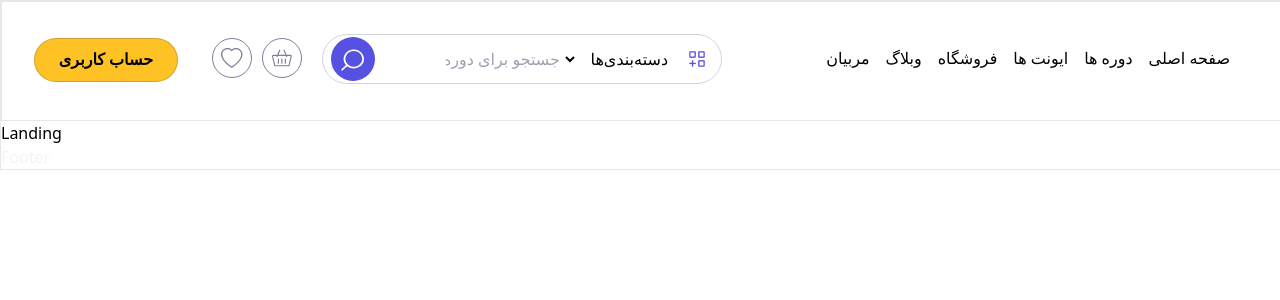
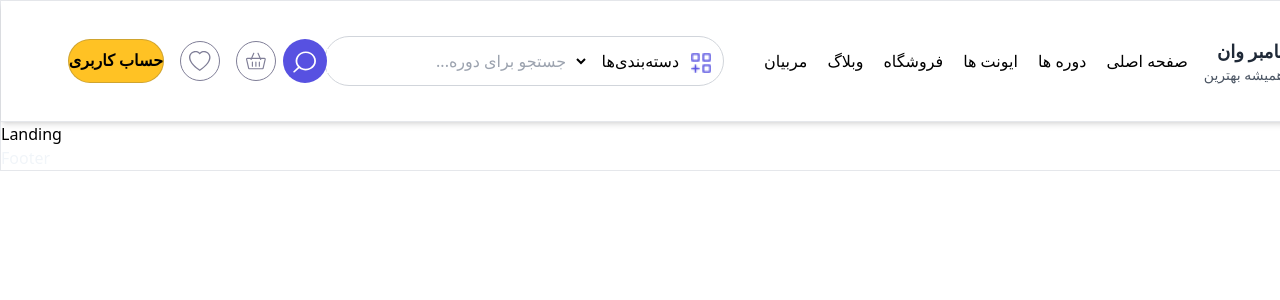
Before and after one commit to react-summer-1404/-Axis-, a React (Vite) app in the folder Axis/: page / in a window 1280 px wide. Shown: the top 300 px of the page. Built offline with nearby package versions, Linux system fonts and the light colour scheme.

Commit message:
feat:responsive navbar

```diff
--- a/Axis/src/Common/Navbar.jsx
+++ b/Axis/src/Common/Navbar.jsx
@@ -1,18 +1,61 @@
-import React from 'react'
+// import React from 'react'
 import ImgIcon from '../assets/Navbar/SVG.png'
 import Button from '../assets/Navbar/Button.svg'
 import Header from '../assets/Navbar/Header.svg'
 import Like from '../assets/Navbar/Header (1).svg'
 import { Link } from 'react-router-dom'
-
+import React, { useState } from 'react';
 
 const Navbar = () => {
-  return (
-    <div className='h-[120px] border m-auto relative' >
-        {/* logo */}
+  const [isOpen, setIsOpen] = useState(false);
+
+  const HamburgerIcon = (
+    <svg className="w-6 h-6" fill="none" stroke="currentColor" viewBox="0 0 24 24" xmlns="http://www.w3.org/2000/svg">
+      <path strokeLinecap="round" strokeLinejoin="round" strokeWidth="2" d="M4 6h16M4 12h16m-7 6h7"></path>
+    </svg>
+  );
+
+  const CloseIcon = (
+    <svg className="w-6 h-6" fill="none" stroke="currentColor" viewBox="0 0 24 24" xmlns="http://www.w3.org/2000/svg">
+      <path strokeLinecap="round" strokeLinejoin="round" strokeWidth="2" d="M6 18L18 6M6 6l12 12"></path>
+    </svg>
+  );
+
+  const NavLinks = (
+    <div className='flex gap-5 relative left-10 whitespace-nowrap'>
+      <p className='hover:text-[#5751E1] cursor-pointer dark:text-gray-300 dark:hover:text-[#5751E1]'>
+        <Link to='/'>صفحه اصلی</Link>
+      </p>
+      <p className='hover:text-[#5751E1] cursor-pointer dark:text-gray-300 dark:hover:text-[#5751E1]'>
+        <Link to="/courses"> دوره ها</Link>
+      </p>
+      <p className='hover:text-[#5751E1] cursor-pointer dark:text-gray-300 dark:hover:text-[#5751E1]'>ایونت ها</p>
+      <p className='hover:text-[#5751E1] cursor-pointer dark:text-gray-300 dark:hover:text-[#5751E1]'> فروشگاه</p>
+      <p className='hover:text-[#5751E1] cursor-pointer dark:text-gray-300 dark:hover:text-[#5751E1]'>وبلاگ </p>
+      <p className='hover:text-[#5751E1] cursor-pointer dark:text-gray-300 dark:hover:text-[#5751E1]'>مربیان</p>
+    </div>
+  );
+
+  const SearchBox = (
+    <div className='border rounded-full relative  flex w-full lg:w-[400px] h-[50px] p-3 border-gray-300 dark:bg-slate-100 mt-4 lg:mt-0'>
+      <div className='flex items-center w-full '>
+        <select className="px-1 py-1 pr-7 si text-right focus:outline-none relative top-0 right-0 bg-white dark:bg-slate-100 rounded-l-full" dir='rtl'>
+          <option >دسته‌بندی‌ها</option>
+          <option>برنامه‌نویسی</option>
+          <option>طراحی</option>
+        </select>
+        <input type='search' placeholder='جستجو برای دوره...' dir='rtl' className='flex-grow px-2 focus:outline-none dark:bg-slate-100'/>
+        <img src={ImgIcon} className='w-5 h-5 ml-2  absolute  right-0 mt-1  mr-3'   />
+         <img src={Button} className='size-11' />
+      </div>
+    </div>
+  );
+
+  const Logo = (
     <Link to="/">
-          <div  className='flex items-center flex-row-reverse gap-3 justify-end px-3 mt-7' dir='rtl'   >
-              <div className='text-right' > <p className='text-lg font-bold text-gray-800 dark:text-gray-100'>نامبر وان</p>
+      <div className='flex items-center flex-row-reverse gap-3 justify-end whitespace-nowrap md:pl-14' dir='rtl'>
+        <div className='text-right'>
+          <p className='text-lg font-bold text-gray-800 dark:text-gray-100'>نامبر وان</p>
           <p className='text-sm text-gray-600 dark:text-gray-100'> همیشه بهترین</p>
         </div>
         <div className='w-12 h-12 to-[#7572AB] from-[#5751E1] bg-gradient-to-br text-white rounded-full shadow-md flex items-center justify-center '>
@@ -20,39 +63,70 @@ const Navbar = () => {
         </div>
       </div>
     </Link>
-        {/* menu */}
-        <div className=' flex flex-row gap-4 px-52 relative bottom-8 ' dir='rtl'>
-        <p className='hover:text-[#5751E1] cursor-pointer dark:text-gray-300 dark:hover:text-[#5751E1]'>
-          <Link to='/'>صفحه اصلی</Link></p>
-        <p className='hover:text-[#5751E1]  cursor-pointer dark:text-gray-300 dark:hover:text-[#5751E1]'><Link to="/courses"> دوره ها</Link></p>
-        <p className='hover:text-[#5751E1]  cursor-pointer dark:text-gray-300 dark:hover:text-[#5751E1]'>ایونت ها</p>
-        <p className='hover:text-[#5751E1]  cursor-pointer dark:text-gray-300 dark:hover:text-[#5751E1]'> فروشگاه</p>
-        <p className='hover:text-[#5751E1]  cursor-pointer dark:text-gray-300 dark:hover:text-[#5751E1]'>وبلاگ </p>
-        <p className='hover:text-[#5751E1]  cursor-pointer dark:text-gray-300 dark:hover:text-[#5751E1]'>مربیان</p>
-        </div>
-        {/* search */}
-        <div className='border rounded-full w-[400px] h-[50px] border-gray-300 absolute bottom-9 left-[320px] flex dark:bg-slate-100'>
-          <div>
-          <select className="  px-1 py-1 text-right focus:outline-none  relative top-2 left-60 bg-white dark:bg-slate-100" dir='rtl'>
-          <option>دسته‌بندی‌ها</option>
-           <option>برنامه‌نویسی</option>
-           <option>طراحی</option>
-           </select>
+  );
+
+  return (
+    <div id='' className='bg-white dark:bg-gray-900 shadow-md border-b flex flex-row-reverse sm:flex-row'dir='rtl'>
+      <div className='container mx-auto px-4'>
+        {/*دکمه همبرگری، آیکون‌ها، حساب کاربری */}
+        <div className='h-[120px] flex items-center justify-between whitespace-nowrap'>
+          {/* لوگو در سمت راست در هر دو حالت */}
+          <div className='order-3 lg:order-none'>
+            {Logo}
           </div>
 
-          <img src={ImgIcon} className=' absolute bottom-4 right-4 ' />
-          <img src={Button} className='size-11 absolute  left-2 top-[2px]'/>
-          <input type='search'  placeholder='جستجو برای دوره...' dir='rtl' className=' relative right-1 w-32 focus:outline-none dark:bg-slate-100'/>
+          {/* منو، جستجو  */}
+          <div className='hidden lg:flex items-center justify-center flex-1 h-full'>
+            {/* منو */}
+            <div className='flex flex-row gap-6' dir='rtl'>
+              {NavLinks}
             </div>
-       <img src={Header} className='size-10 absolute top-9 left-[260px]'/>
-       <img src={Like} className='size-10 absolute top-9 left-[210px]' />
 
-        <div className='border w-36 h-11 rounded-full pt-2  bg-[#FFC224] font-bold text-center absolute top-9 left-8 border-[#06235B30]'> حساب کاربری </div>
+            {/* نوار جستجو در کنار منو */}
+            <div className='ml-12'>
+              {SearchBox}
+            </div>
+          </div>
 
+          {/* آیکون‌ها و دکمه حساب کاربری  */}
+          <div className='flex items-center gap-4 order-1 lg:order-none'>
+             <img src={Header} className='size-10' alt="Header icon"/>
+             <img src={Like} className='size-10' alt="Like icon"/>
 
+            <div className='border w-36 h-11 rounded-full pt-2 bg-[#FFC224] font-bold text-center border-[#06235B30] cursor-pointer'>
+              حساب کاربری
+            </div>
 
+            {/* دکمه همبرگری/بستن در موبایل  */}
+            <button
+              className='text-gray-800 dark:text-white lg:hidden mr-2'
+              onClick={() => setIsOpen(!isOpen)}
+              aria-label="Toggle menu"
+            >
+              {isOpen ? CloseIcon : HamburgerIcon}
+            </button>
           </div>
-  )
-}
+        </div>
 
-export default Navbar
+        {/* isOpen */}
+        <div
+          className={`lg:hidden transition-all duration-300 ease-in-out overflow-hidden ${
+            isOpen ? 'max-h-screen opacity-100 py-4' : 'max-h-0 opacity-0'
+          } border-t`}
+        >
+          {/* منوی موبایل (عمودی) */}
+          <div className='flex flex-col gap-3 pb-4' dir='rtl'>
+            {NavLinks}
+          </div>
+
+          {/* نوار جستجوی موبایل */}
+          <div className='mb-4'>
+            {SearchBox}
+          </div>
+        </div>
+      </div>
+    </div>
+  );
+};
+
+export default Navbar;
```
Lines whose indentation alone changed are shown as unchanged.
